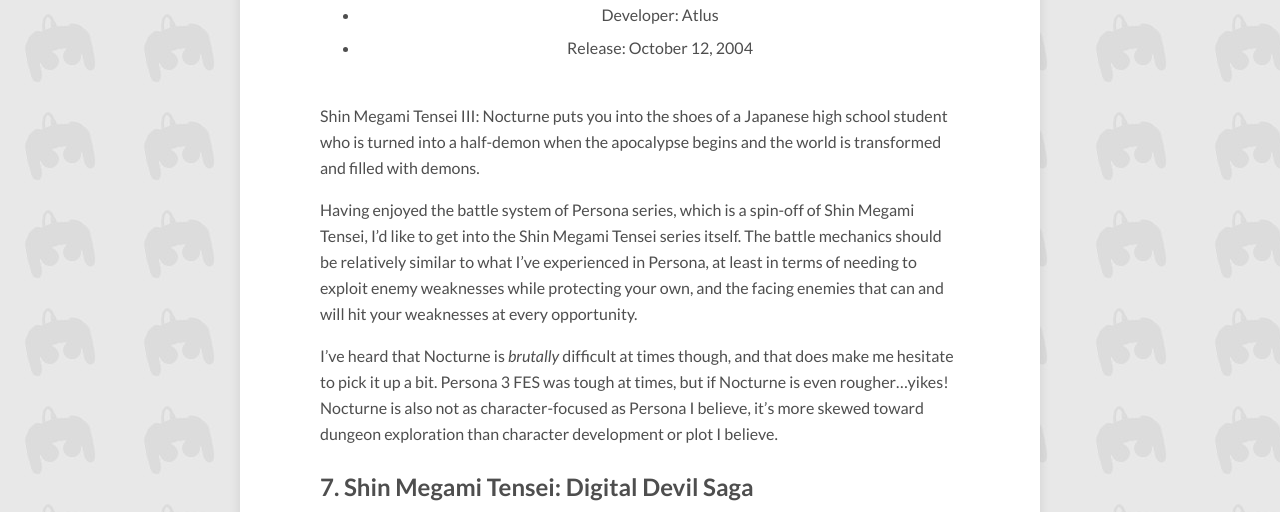
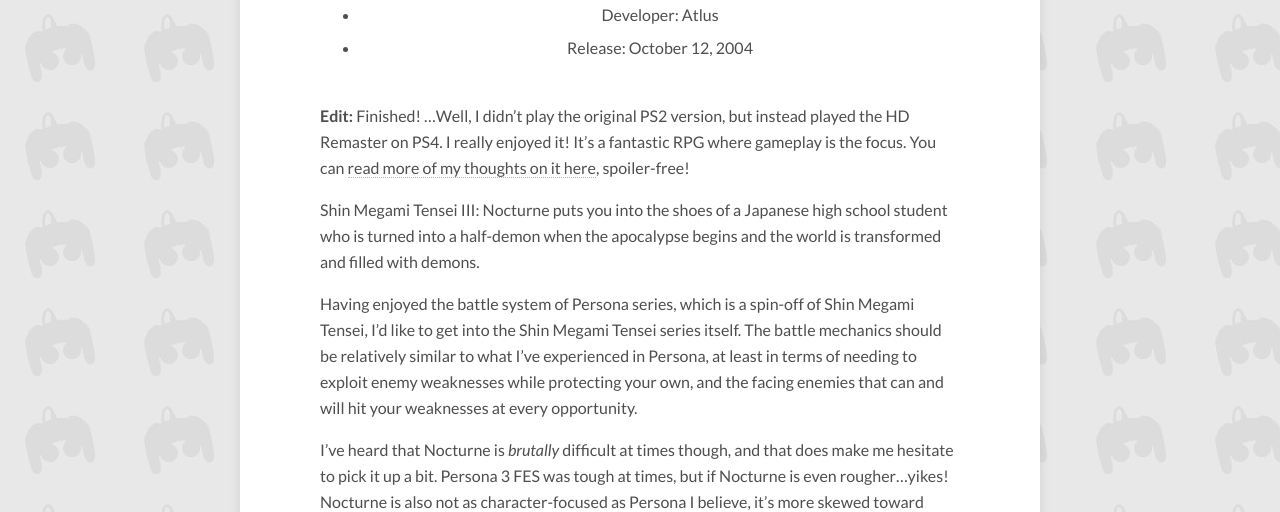
Before and after one commit to BravingTheBacklog/bravingthebacklog.github.io, a Jekyll site: the page built from _posts/2019-03-08-top-10-ps2-games-in-my-backlog.md, in a window 1280 px wide and 900 px high, scrolled down 2397 px, cut to the strip 154-666 px from the top of the window. Built offline with Jekyll 4.4.1, drawn with Linux system fonts in a browser that asks for light colours; nearby versions of some CDN libraries; comment, search, counter and statistics services are not loaded; some of the changed text lies outside the part shown.

Commit message:
Check Nocturne off backlog

```diff
--- a/_posts/2019-03-08-top-10-ps2-games-in-my-backlog.md
+++ b/_posts/2019-03-08-top-10-ps2-games-in-my-backlog.md
@@ -76,7 +76,13 @@
 As a Fire Emblem fan, I'm hoping Stella Deus: The Gate of Eternity proves to be
 an enjoyable experience!
 
-## 8. {% include game.html game="Shin Megami Tensei III Nocturne" %}
+## 8. {% include game.html game="Shin Megami Tensei III Nocturne" checkmark="" %}
+
+**Edit:** Finished! ...Well, I didn't play the original PS2 version, but instead
+played the HD Remaster on PS4. I really enjoyed it! It's a fantastic RPG where
+gameplay is the focus. You can [read more of my thoughts on it here]({% post_url
+2021-05-31-what-im-playing-no-126 %}#ShinMegamiTenseiIII:NocturneHDRemaster),
+spoiler-free!
 
 Shin Megami Tensei III: Nocturne puts you into the shoes of a Japanese high
 school student who is turned into a half-demon when the apocalypse begins and
```
Also changed, not shown: other parts of _posts/2019-03-08-top-10-ps2-games-in-my-backlog.md (+1 -1 lines).
